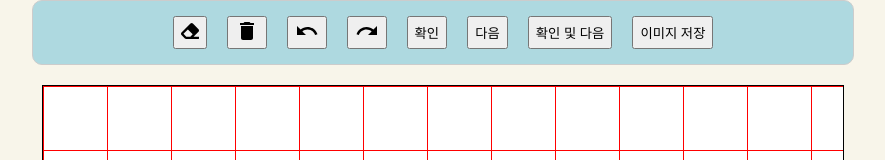
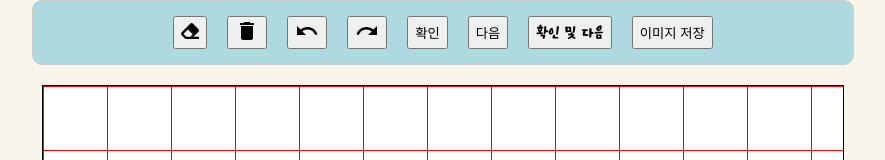
Before and after one commit to hongchaparklee/DrawMyDay_front, a React (Create React App) app: page /DrawMyDay in a window 1280 px wide. Shown: the top 160 px of the page, without its empty margins (197-1082 px from the left). Built offline with nearby package versions, Linux system fonts and the light colour scheme.

Commit message:
5/23 이미지색칠구현중

```diff
--- a/src/ColoringPad.js
+++ b/src/ColoringPad.js
@@ -176,7 +176,7 @@ const ColoringPad = () => {
             <button onClick={handleClearAll} style={{ margin: '3px' }}><DeleteIcon /></button>
             <button onClick={handleUndo} style={{ margin: '1px' }}><UndoIcon /></button>
             <button onClick={handleRedo} style={{ margin: '1px' }}><RedoIcon /></button>
-            <button onClick={goToCompletePad} style={{ margin: '1px' }}>완성</button>
+            <button onClick={goToCompletePad} style={{ margin: '5px', fontFamily: 'KCCMurukmuruk, sans-serif' }}>완성</button>
 
             {/* 색상 선택기 컨테이너 */}
             <div style={{ overflowX: 'auto', display: 'flex', whiteSpace: 'nowrap' }}>
--- a/src/pages/DrawMyDayPad.js
+++ b/src/pages/DrawMyDayPad.js
@@ -243,7 +243,7 @@ const DrawMyDayPad = () => {
           <button onClick={handleRedo} style={{ margin: '5px' }}><RedoIcon /></button>
           <button onClick={saveAndSendCanvas} style={{ margin: '5px' }}>확인</button>
           <button onClick={goToColoringPad} style={{ margin: '5px' }}>다음</button>
-          <button onClick={handleSaveSendAndGo} style={{ margin: '5px' }}>확인 및 다음</button>
+          <button onClick={handleSaveSendAndGo} style={{ margin: '5px', fontFamily: 'KCCMurukmuruk, sans-serif'}}>확인 및 다음</button>
           <button onClick={saveImageToState} style={{ margin: '5px' }}>이미지 저장</button> {/* 이미지 저장 함수 호출 */}
         </div>
         <canvas
```
Also changed, not shown: src/App.css (line endings or trailing spaces), src/App.js (line endings or trailing spaces), src/pages/CompletePad.js (line endings or trailing spaces).
